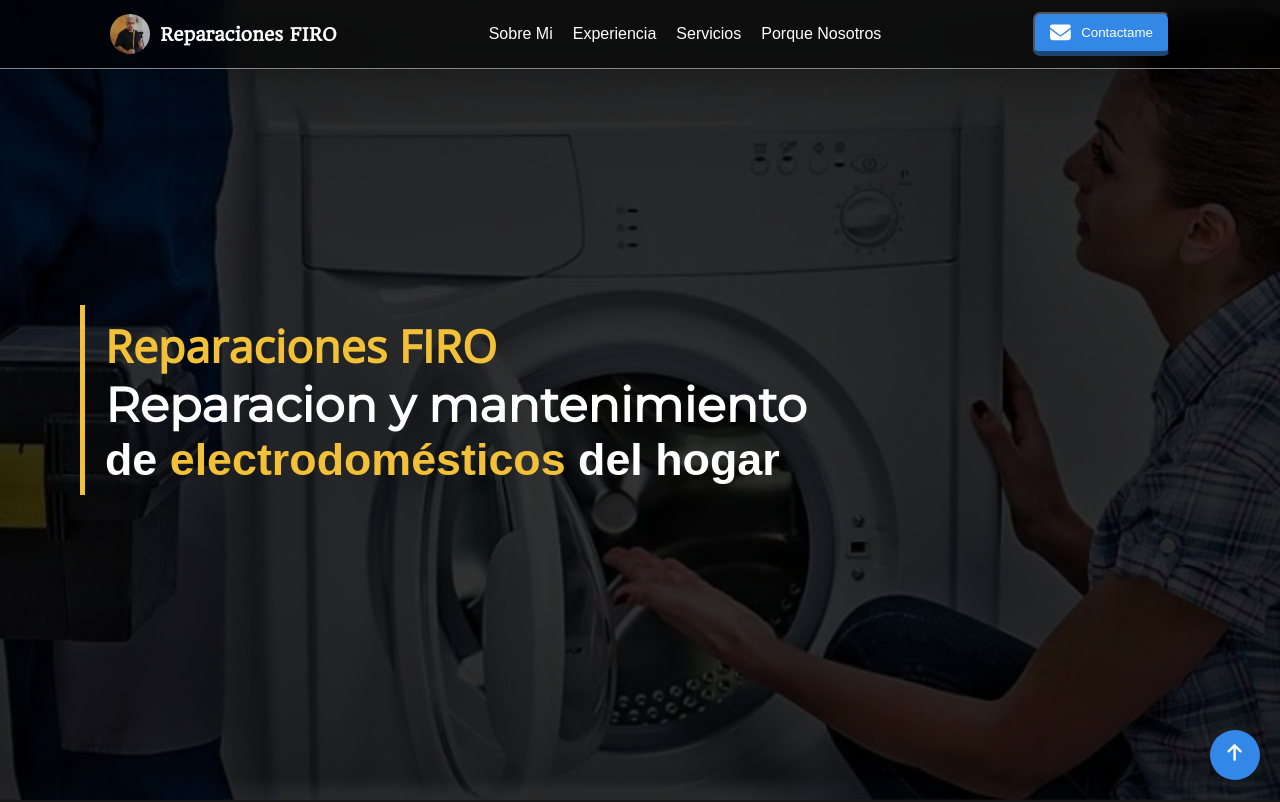
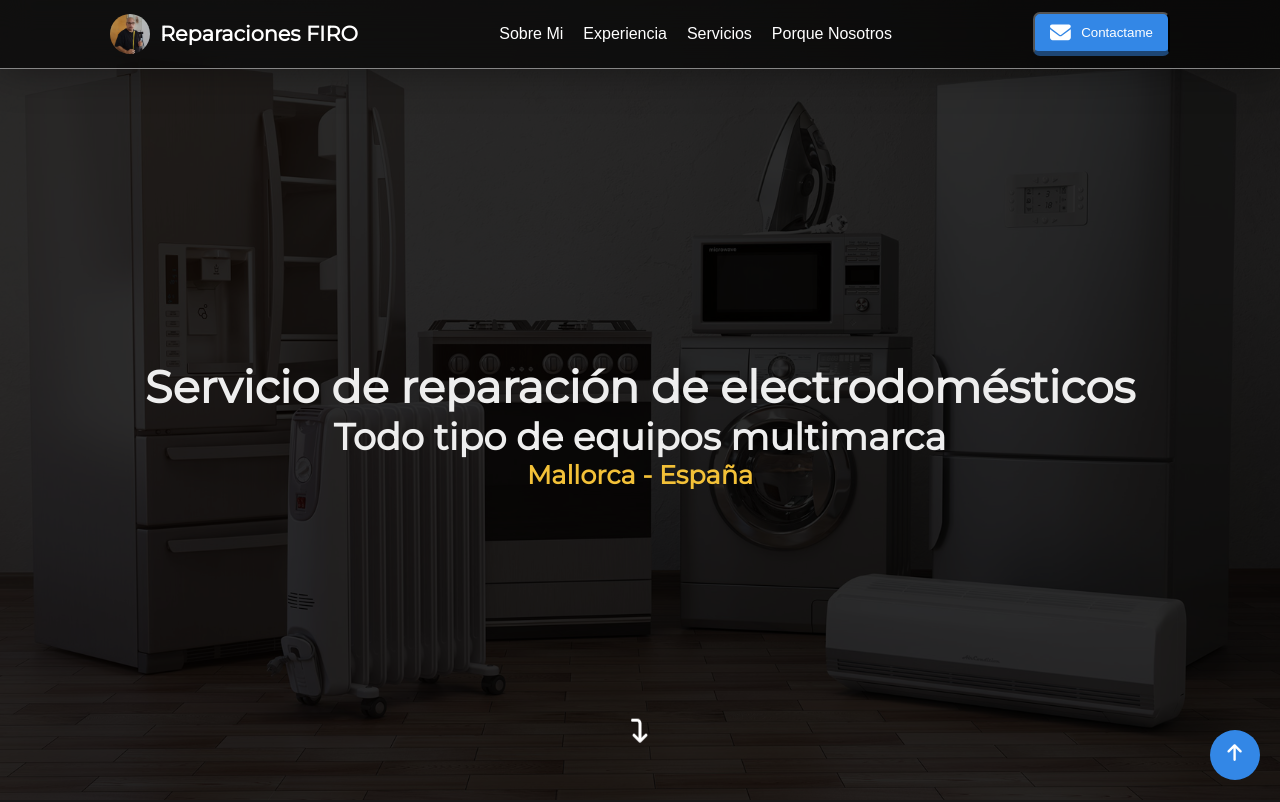
Before and after one commit to GankiDEV/Julio-Reparaciones-WEB, a React (Vite) app: page / in a window 1280 px wide. Shown: the top 802 px of the page. Built offline with nearby package versions, Linux system fonts and the light colour scheme.

Commit message:
octavo committ

```diff
--- a/src/components/NavBar.jsx
+++ b/src/components/NavBar.jsx
@@ -19,7 +19,6 @@ function NavBar({ showForm, setFirstFormOpen }) {
   } = style;
 
   return (
-    <>
     <nav className={container}>
       <div className={profile}>
         <img className={image} src={img1} alt="mi foto" />
@@ -102,7 +101,6 @@ function NavBar({ showForm, setFirstFormOpen }) {
         </ul>
       </div>
     </nav>
-    </>
   );
 }
 
--- a/src/components/Presentation.jsx
+++ b/src/components/Presentation.jsx
@@ -1,16 +1,16 @@
 import style from "@/styles/Presentation.module.css";
-
-const { container, containerImage, textInfo, imageParent } = style;
+import { FaArrowTurnDown } from "react-icons/fa6";
 
 function Presentation() {
   return (
-    <header className={container} id="inicio">
-      <div className={textInfo}>
-        <h1>Reparaciones FIRO</h1>
-        <h2>Reparacion y mantenimiento</h2>
-        <h2>
-          de <span>electrodomésticos</span> del hogar
-        </h2>
+    <header className={style.container} id="inicio">
+      <div className={style.textContainer}>
+        <h1>Servicio de reparación de electrodomésticos</h1>
+        <h2>Todo tipo de equipos multimarca</h2>
+        <h2>Mallorca - España</h2>
+      </div>
+      <div className={style.iconDown}>
+        <FaArrowTurnDown />
       </div>
     </header>
   );
--- a/src/components/Servicios.jsx
+++ b/src/components/Servicios.jsx
@@ -66,7 +66,7 @@ function Servicios() {
                   </li>
                   <li>
                     <FaCheckCircle color="#4e8" fontSize={"1.2rem"} s />
-                    <p>Cafeteras, Batioras etc...</p>
+                    <p>Cafeteras, Batidoras etc...</p>
                   </li>
                 </ul>
                 <p>
--- a/src/styles/Experience.module.css
+++ b/src/styles/Experience.module.css
@@ -1,8 +1,7 @@
 .container {
   box-sizing: border-box;
   min-height: 570px;
-  /* background-color: #272727; */
-  background-image: linear-gradient(45deg, #222, #333);
+  background-color: #272727;
   display: flex;
   flex-direction: column;
   justify-content: center;
--- a/src/styles/NavBar.module.css
+++ b/src/styles/NavBar.module.css
@@ -37,8 +37,8 @@
 }
 
 .textTitle {
-  font-size: 1.1rem;
-  font-family: "HeadlandOne Regular", Arial, Helvetica, sans-serif;
+  font-size: 1.3rem;
+  font-family: "Montserrat Regular", Arial, Helvetica, sans-serif;
 }
 
 .menu {
--- a/src/styles/Presentation.module.css
+++ b/src/styles/Presentation.module.css
@@ -1,72 +1,58 @@
-:root {
-  font-size: 16px;
-}
-
 .container {
   height: 100vh;
   display: flex;
   align-items: center;
   box-sizing: border-box;
   width: 100%;
-  background-color: #000c;
-  justify-content: start;
+  background-color: #000000d3;
+  justify-content: center;
   padding: 0 80px;
   overflow: hidden;
+  position: relative;
 }
 
-.textInfo {
+.iconDown {
+  position: absolute;
+  display: grid;
+  place-items: center;
+  bottom: 12px;
+  width: 40px;
+  height: 40px;
+  border-radius: 50%;
   color: #fff;
-  font-family: "Montserrat Regular", Arial, Helvetica, sans-serif;
   font-size: 1.5rem;
-  border-left: 5px solid #f3c138;
-  padding: 10px 20px;
-  box-sizing: border-box;
+  animation: iconFlotating 1s ease infinite alternate both;
 }
 
-.textInfo h1 {
-  font-family: "OpenSans Regular", Arial, Helvetica, sans-serif;
-  color: #f3c138;
-  font-size: 2.8rem;
+.textContainer {
+  color: #eee;
+  margin-top: 50px;
 }
 
-.textInfo h2 {
-  font-size: 3rem;
+.textContainer h1 {
+  font-family: "Montserrat Regular";
+  font-size: 2.8rem;
+  text-align: center;
 }
 
-.textInfo :last-child {
-  font-size: 2.8rem;
-  font-family: Arial, Helvetica, sans-serif;
+.textContainer h2:nth-child(2) {
+  font-family: "Montserrat Regular";
+  font-size: 2.3rem;
+  text-align: center;
 }
 
-.textInfo h2 span {
+.textContainer :last-child {
+  font-family: "Montserrat Regular";
+  font-size: 1.6rem;
+  text-align: center;
   color: #f3c138;
 }
 
-@media only screen and (max-width: 600px) {
-  .container {
-    height: 100vhpx;
-    width: 100%;
-    padding: 0;
-    justify-content: center;
+@keyframes iconFlotating {
+  0% {
+    transform: translateY(-40px);
   }
-
-  .textInfo {
-    width: fit-content;
-    text-align: center;
-    border: none;
-  }
-
-  .textInfo h1 {
-    margin-bottom: 30px;
-    font-size: 1.6rem;
-  }
-
-  .textInfo h2 {
-    font-size: 1.6rem;
-  }
-
-  .textInfo :nth-child(3),
-  .textInfo :nth-child(3) span {
-    font-size: 1.6rem;
+  100% {
+    transform: translateY(0);
   }
 }
```
Also changed, not shown: src/components/special/ContactForm.jsx (deleted, +0 -13 lines), src/assets/fondoPresentation.jpg, src/components/special/ex.jsx (deleted). Lines whose indentation alone changed are shown as unchanged.
